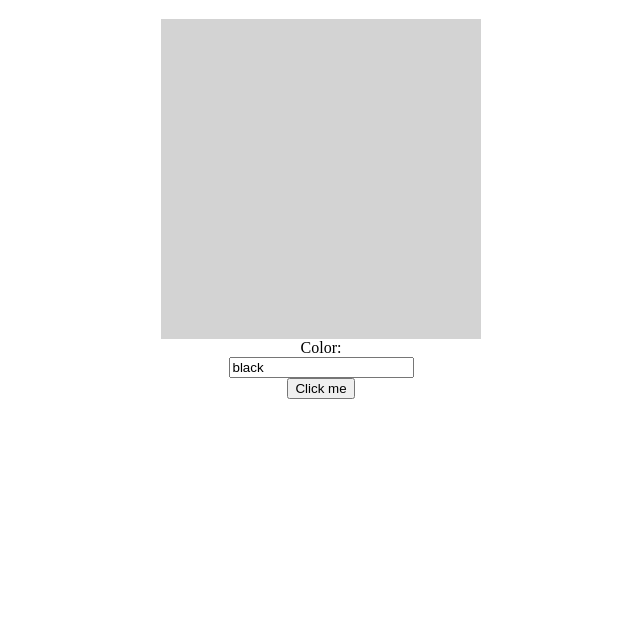
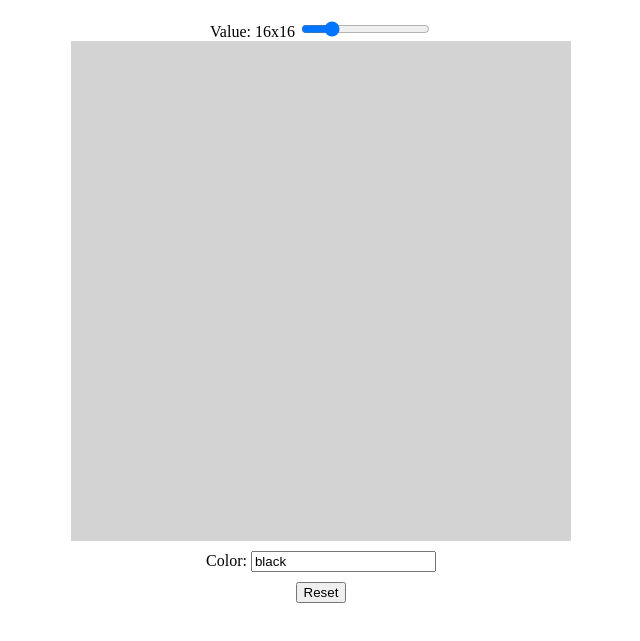
Before and after one commit to Andrew-K-M/etch-a-sketch, a plain HTML site: page index.html in a window 1280 px wide. Shown: the part 69-710 px from the top of the page, without its empty margins (319-959 px from the left). Drawn offline with Linux system fonts and the light colour scheme.

Commit message:
added slider to chnage the rez of grid

```diff
--- a/index.html
+++ b/index.html
@@ -10,19 +10,17 @@
 <body>
     <div class="main">
         <h1>dwa</h1>
-<!--
-        <lable for="sizeSelect">Row/Columns:</lable>
-        <input type="text" id="sizeSelect" name="sizeSelect" value="16">
--->
+        <div class="slidecontainer">
+            <label id="sizeInfo" for="myRange">Value: 16x16</label>
+            <input type="range" min="4" max="64" value="16" class="slider" id="myRange">
+        </div>
         <div class="grid"></div>
-        <!--
-        <input type="range" min="1" max="100" value="16" class="slider" id="myRange">
 
-        <div class="value"></div>
-        -->
-        <lable for="colorSelect">Color:</lable>
-        <input type="text" id="colorSelect" name="colorSelect" value="black">
-        <button onclick="onClick()">Click me</button>
+        <div class="inputBox">
+            <label for="colorSelect">Color:</label>
+            <input type="text" id="colorSelect" name="colorSelect" value="black">
+        </div>
+        <button onclick="onClick()">Reset</button>
     </div>
 
     <script src="script.js" defer></script>
--- a/script.js
+++ b/script.js
@@ -1,39 +1,45 @@
 const container = document.querySelector(".grid")
+sizeSelect = document.getElementById('myRange');
+sizeInfo = document.getElementById('sizeInfo');
+let numSize= sizeSelect.value; //16 default
+//let numSize = 64;
+let size= numSize*numSize;
+const boxSize = 500;
 
-let size= 16*16;
-/*
 function makeGrid(){
+    let pixelSize=(boxSize/numSize).toString()+'px';
+    container.style.gridTemplateColumns = `repeat(${numSize}, ${pixelSize})`;
+    container.style.gridTemplateRows = `repeat(${numSize}, ${pixelSize})`;
     for(let i =0;i<size;i++){
-        let pixel = document.createElement('div');
-        pixel.className="pixel";
-        pixel.style.backgroundColor="blue";
-        pixel.textContent=i;
-        container.appendChild(pixel)
+        let pix = document.createElement('div');
+        pix.className="pixel";
+        container.appendChild(pix);
+
+        pix.addEventListener('mouseover',()=>{
+        pix.style.backgroundColor=document.getElementById('colorSelect').value;
+        });
     }
 }
 
-const p = document.querySelectorAll('.pixel');
-container.addEventListener('mouseover',()=>{
-    container.style.backgroundColor="gray";
-});
+function updateGrid() {
+    numSize = sizeSelect.value;
+    size = numSize ** 2;
+    while (container.firstChild) {
+        container.removeChild(container.lastChild);
+    }
+    makeGrid();
+}
 
-makeGrid();
-*/
-
-
-for(let i =0;i<size;i++){
-    let pix = document.createElement('div');
-    pix.className="pixel";
-    container.appendChild(pix);
-
-    pix.addEventListener('mouseover',()=>{
-    pix.style.backgroundColor=document.getElementById('colorSelect').value;
-    });
+sizeSelect.onchange = function() {
+    sizeInfo.textContent = `Value: ${numSize}x${numSize}`
+    updateGrid();
 }
 
 function onClick(){
     let pixList= container.querySelectorAll(".pixel");
     for(let i =0;i<size;i++){
-        pixList[i].style.backgroundColor="gray";
+        pixList[i].style.backgroundColor="lightgray";
     }
 }
+
+makeGrid();
--- a/style.css
+++ b/style.css
@@ -1,7 +1,5 @@
 .grid{
     display: grid;
-    grid-template-columns: repeat(16, 20px);
-    grid-template-rows: repeat(16, 20px);
 }
 .main{
     display: flex;
@@ -12,3 +10,6 @@
 .pixel{
     background-color: lightgray;
 }
+.inputBox{
+    padding: 10px;
+}
```
